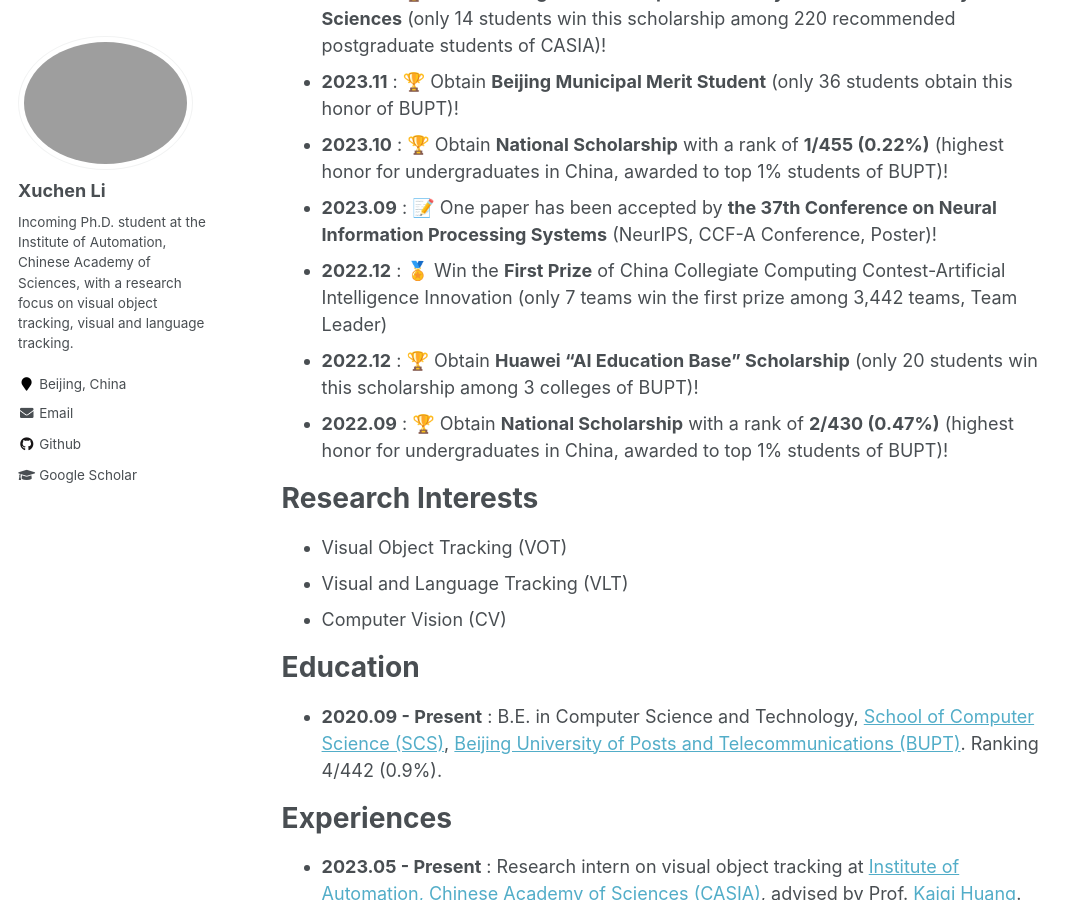
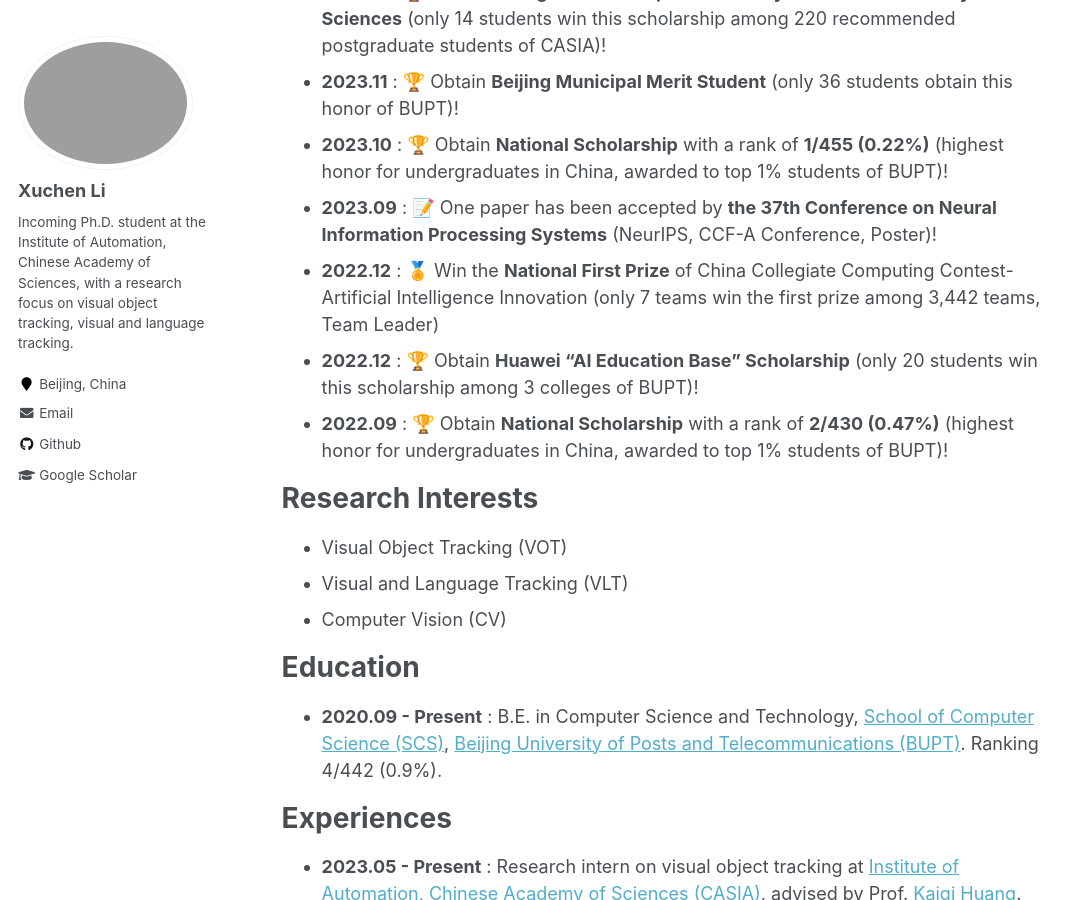
Before and after one commit to Xuchen-Li/Xuchen-Li.github.io, a Jekyll site: the page built from _pages/about.md, in a window 1280 px wide and 900 px high, scrolled down 520 px. Shown: the whole window, without its empty margins (0-1084 px from the left). Built offline with Jekyll 4.4.1, drawn with Linux system fonts in a browser that asks for light colours.

Commit message:
更新 about.md

```diff
--- a/_pages/about.md
+++ b/_pages/about.md
@@ -21,7 +21,7 @@ News
 * **2023.11** : 🏆 Obtain **Beijing Municipal Merit Student** (only 36 students obtain this honor of BUPT)!
 * **2023.10** : 🏆 Obtain **National Scholarship** with a rank of **1/455 (0.22%)** (highest honor for undergraduates in China, awarded to top 1% students of BUPT)!
 * **2023.09** : 📝 One paper has been accepted by **the 37th Conference on Neural Information Processing Systems** (NeurIPS, CCF-A Conference, Poster)!
-* **2022.12** : 🏅 Win the **First Prize** of China Collegiate Computing Contest-Artificial Intelligence Innovation (only 7 teams win the first prize among 3,442 teams, Team Leader)
+* **2022.12** : 🏅 Win the **National First Prize** of China Collegiate Computing Contest-Artificial Intelligence Innovation (only 7 teams win the first prize among 3,442 teams, Team Leader)
 * **2022.12** : 🏆 Obtain **Huawei "AI Education Base" Scholarship** (only 20 students win this scholarship among 3 colleges of BUPT)!
 * **2022.09** : 🏆 Obtain **National Scholarship** with a rank of **2/430 (0.47%)** (highest honor for undergraduates in China, awarded to top 1% students of BUPT)!
 
```
